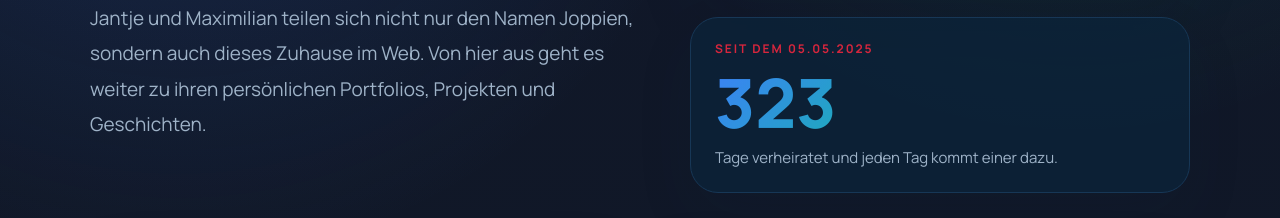
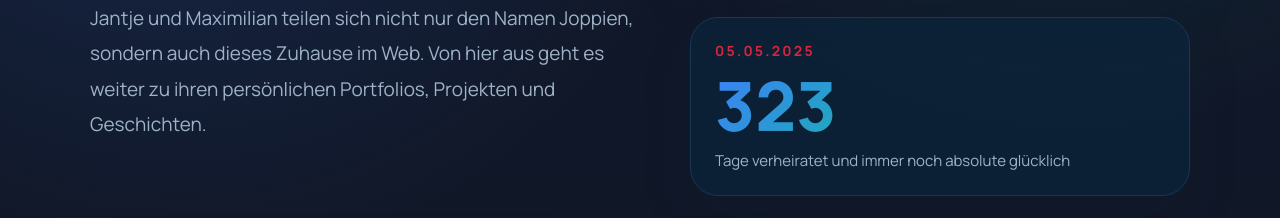
Before and after one commit to JantjeJoppien/JoppienWebsite, a React (Vite) app: page / in a window 1280 px wide. Shown: the part 734-952 px from the top of the page. Built offline with nearby package versions, Linux system fonts and the light colour scheme.

Commit message:
changed text

```diff
--- a/src/components/HomeLanding.tsx
+++ b/src/components/HomeLanding.tsx
@@ -150,14 +150,14 @@ export default function HomeLanding({
                 background: theme.dark ? 'rgba(11, 37, 61, 0.68)' : 'rgba(255, 255, 255, 0.8)',
               }}
             >
-              <p style={{ color: theme.accent, fontSize: 12, fontWeight: 700, letterSpacing: '0.16em', textTransform: 'uppercase', margin: 0 }}>
-                Seit dem 05.05.2025
+              <p style={{ color: theme.accent, fontSize: 14, fontWeight: 700, letterSpacing: '0.16em', textTransform: 'uppercase', margin: 0 }}>
+                05.05.2025
               </p>
               <div className="home-landing__countup-number" style={{ marginTop: 12 }}>
                 <CountUpNumber />
               </div>
               <p style={{ margin: '10px 0 0', color: theme.muted, fontSize: 15, lineHeight: 1.7 }}>
-                Tage verheiratet und jeden Tag kommt einer dazu.
+                Tage verheiratet und immer noch absolute glücklich
               </p>
             </div>
           </aside>
```
